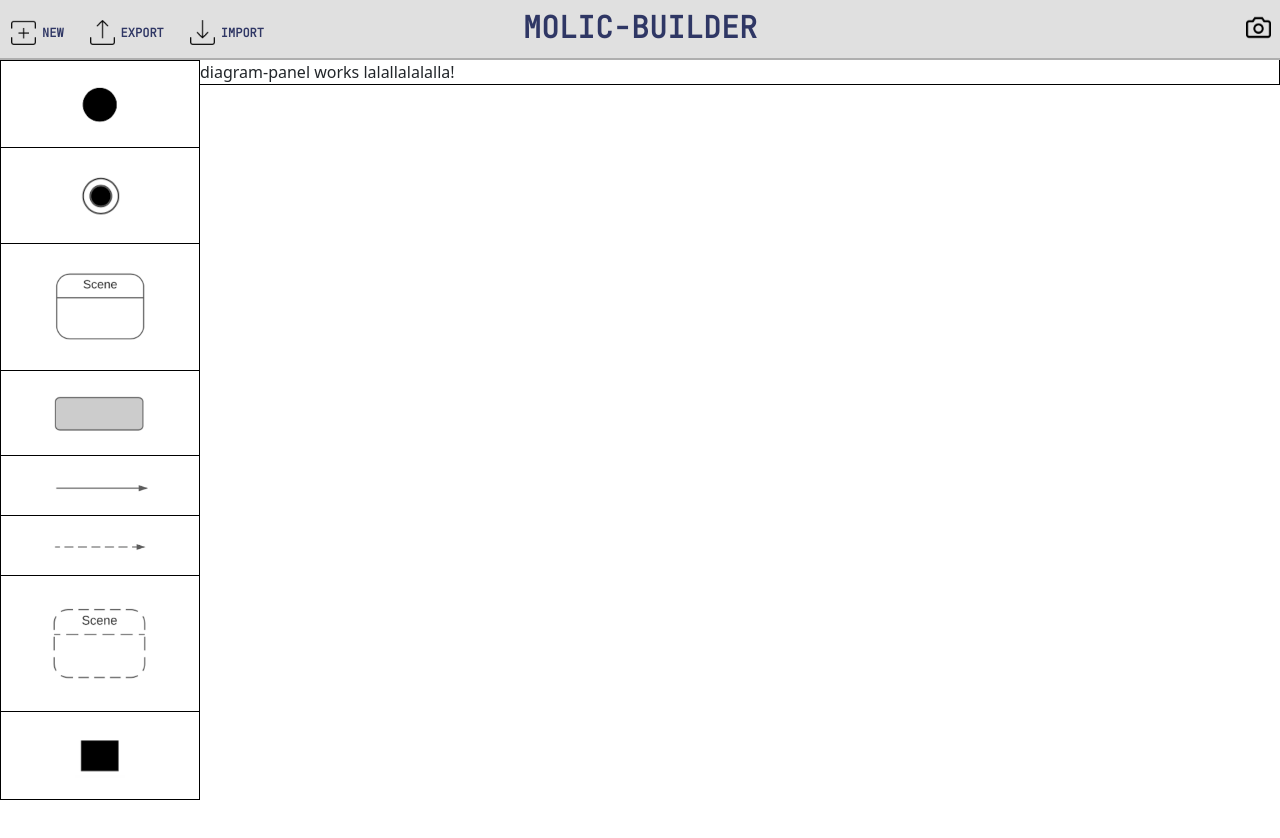
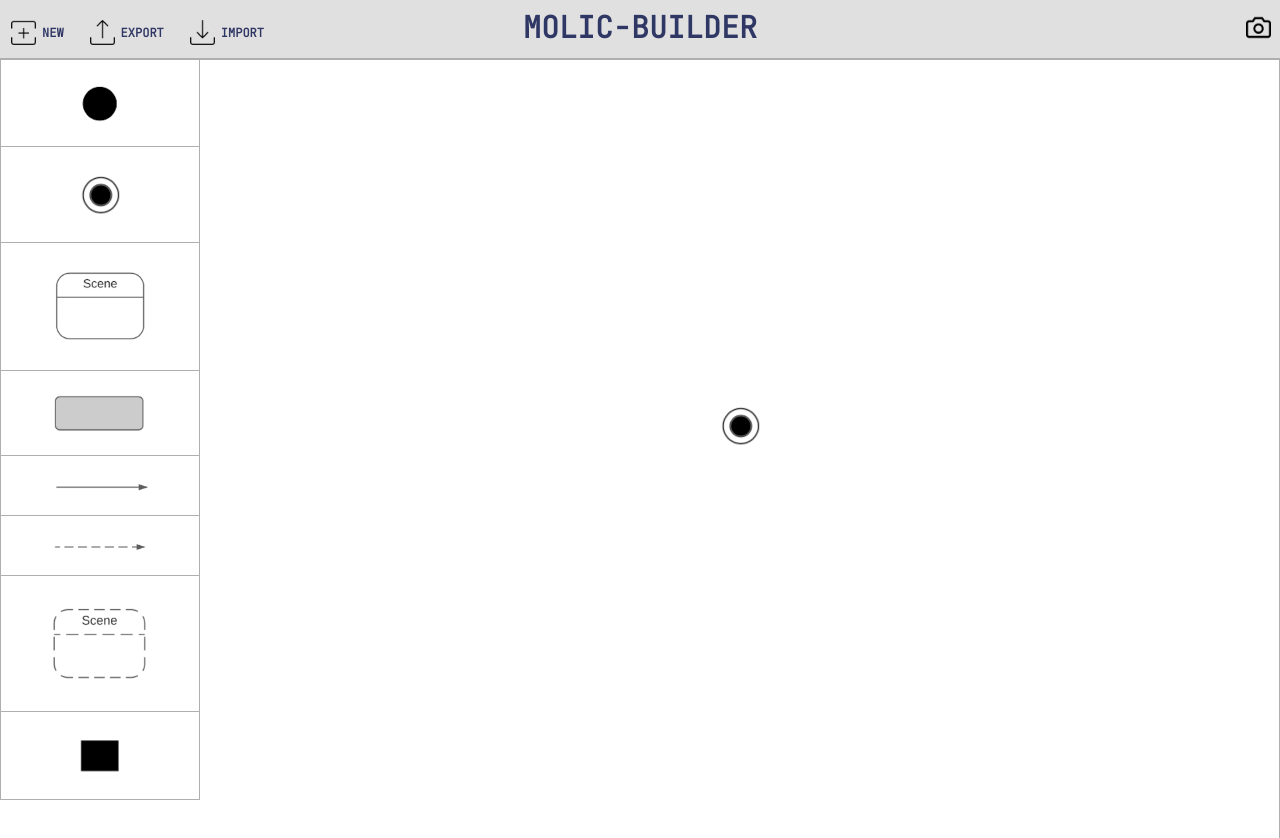
Before and after one commit to carolineloppi/molic-editor, an Angular app: page / in a window 1280 px wide. Shown: the top 838 px of the page. Built offline with nearby package versions, Linux system fonts and the light colour scheme.

Commit message:
Adds fixed node to right panel and adjusts partially the panel resize

```diff
--- a/src/app/app.component.css
+++ b/src/app/app.component.css
@@ -16,6 +16,7 @@ header{
     display: flex;
     justify-content: flex-start;
     align-items: center;
+    min-width:fit-content;
 }
 
 .button-area{
@@ -42,6 +43,7 @@ header{
     color: rgba(0, 10, 68, 0.794);
     font-family: 'JetBrains Mono', monospace;
     font-weight: 600;
+    min-width: fit-content;
 }
 
 .screenshot-area {
@@ -49,6 +51,7 @@ header{
     display: flex;
     justify-content: flex-end;
     align-items: center;
+    min-width: fit-content;
 }
 
 .buttons-group, .screenshot-area {
@@ -69,10 +72,7 @@ header{
 
 /* ------------- Start of Shared Components Styles -------------- */
 
-body{
-    min-width: 865px;
-    min-height: 611px;
-}
+
 body{
     height: calc(100vh - 60px);
 }
@@ -107,7 +107,6 @@ button, img{
 /* ------------- Start of Draggable Elements Panel Styles */
 
 .elements-panel{
-    /* width: 100px; */
     resize: none;
     min-width: 200px;
     max-width: 200px;
--- a/src/app/diagram-panel/diagram-panel.component.css
+++ b/src/app/diagram-panel/diagram-panel.component.css
@@ -1,4 +1,11 @@
-div{
-    border-right: 1px solid black;
-    border-bottom: 1px solid black;
+.diagram-panel{
+    text-align: center;
+    height: calc(100vh);
+    border-right: 1px solid rgb(175, 175, 175);
+    border-bottom: 1px solid rgb(175, 175, 175);
 }
+
+img{
+    margin-top: calc(50vh - 60px);
+    width: 50px;
+}
--- a/src/app/diagram-panel/diagram-panel.component.html
+++ b/src/app/diagram-panel/diagram-panel.component.html
@@ -1 +1,5 @@
-<div>diagram-panel works lalallalalalla!</div>
+<div style="height: calc(100vh);">
+    <div class="diagram-panel">
+        <img class="width-small" src="../../assets/elements/end-point.png">
+    </div>
+</div>
--- a/src/app/draggable-elements-panel/draggable-elements-panel.component.css
+++ b/src/app/draggable-elements-panel/draggable-elements-panel.component.css
@@ -1,26 +1,8 @@
-/* div{
-    border: 1px solid red;
-} */
-
-  table, td {
-    border: 1px solid black;
-    border-collapse: collapse;
-  }
 
   td {
+    border: 1px solid rgb(175, 175, 175);
+    border-collapse: collapse;
     padding-top: 10px;
     padding-bottom: 10px;
     text-align: center;
   }
-
-  .width-smaller{
-      width: 45px;
-  }
-
-  .width-small{
-    width: 50px;
-  }
-
-  .width-large{
-    width: 100px;
-  }
--- a/src/styles.css
+++ b/src/styles.css
@@ -1 +1,14 @@
 /* You can add global styles to this file, and also import other style files */
+  /* Width of the draggable elements */
+
+.width-smaller{
+    width: 45px;
+}
+
+.width-small{
+  width: 50px;
+}
+
+.width-large{
+  width: 100px;
+}
```
